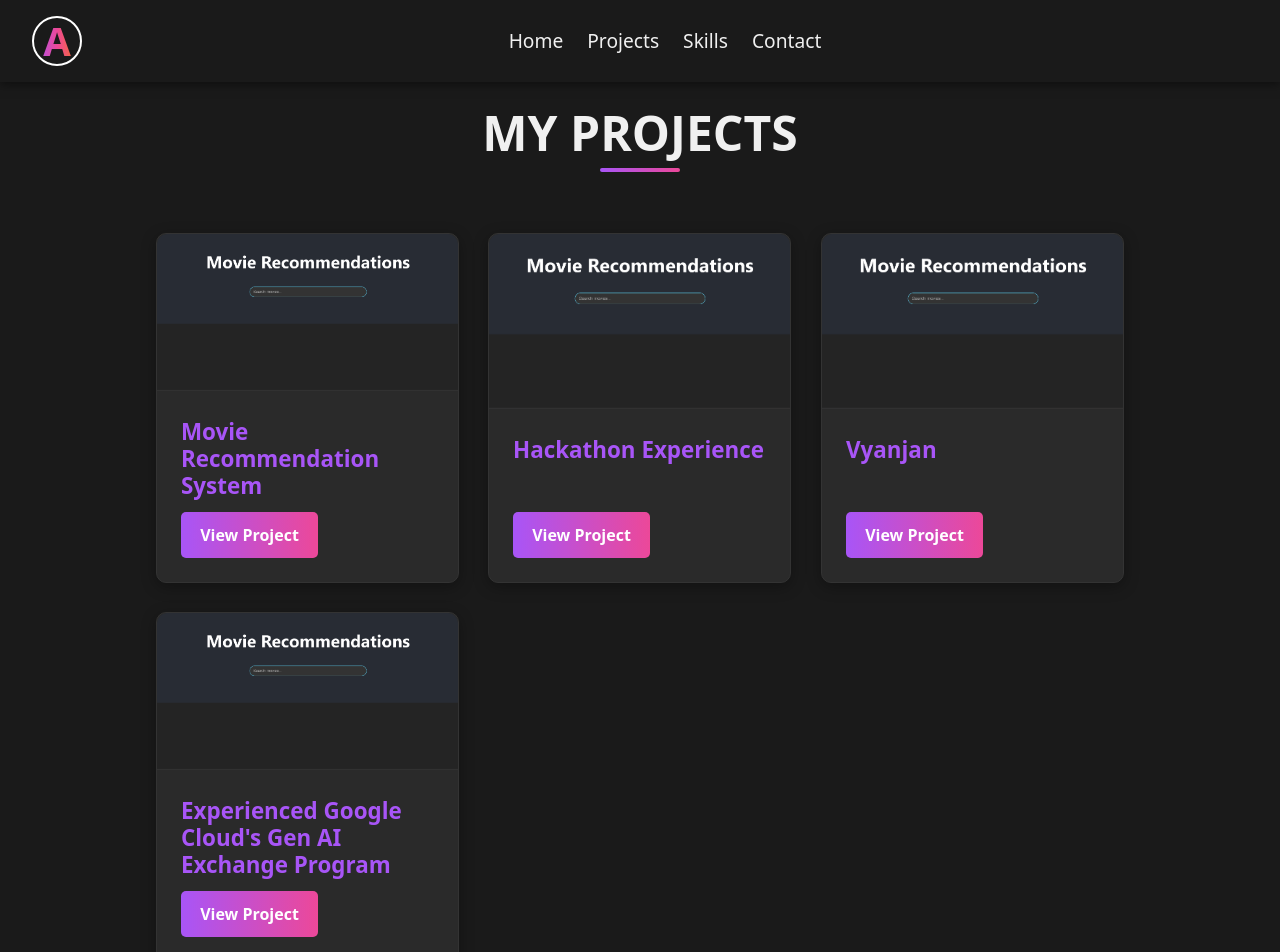
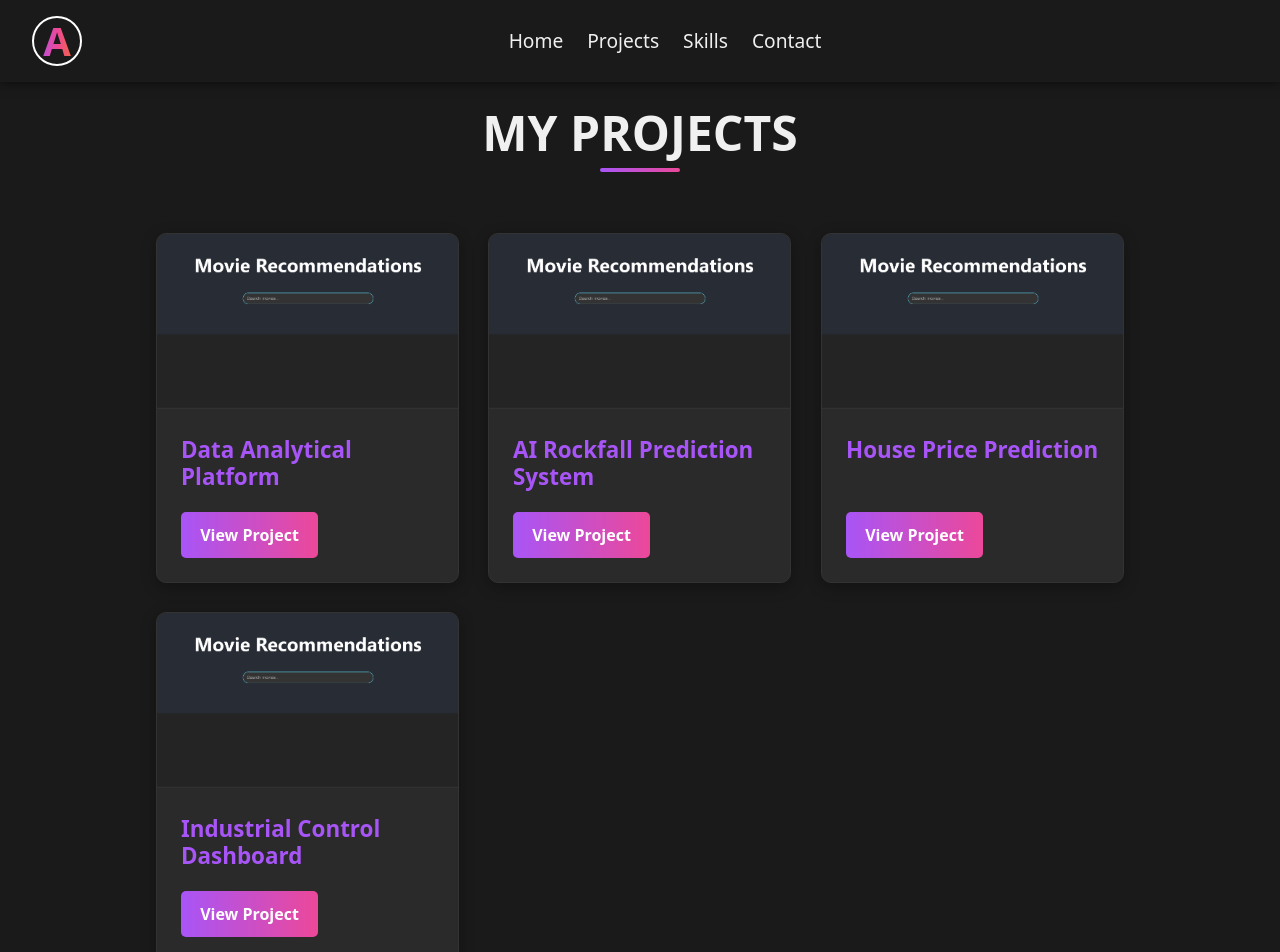
Before and after one commit to Aadharbindal/Portfolio, a React (Vite) app: page /projects in a window 1280 px wide. Shown: the top 952 px of the page. Built offline with nearby package versions, Linux system fonts and the light colour scheme.

Commit message:
Point project cards at real repositories and add descriptions

```diff
--- a/src/pages/Projects.jsx
+++ b/src/pages/Projects.jsx
@@ -5,27 +5,28 @@ import movie from '../assets/movie.png'
 const Projects = () => {
   const projects = [
     {
-      title: "Movie Recommendation System",
-
-      projectUrl: "https://github.com/AadharBindal/house_price_prediction",
-      imageUrl: movie /* Placeholder image */
+      title: "Data Analytical Platform",
+      description: "An end-to-end analytics workspace for exploring and visualising datasets, built with TypeScript and Next.js.",
+      projectUrl: "https://github.com/Aadharbindal/Data_Analytical_Platform",
+      imageUrl: movie
     },
     {
-      title: "Hackathon Experience",
-
-      projectUrl: "https://github.com/AadharBindal",
-      imageUrl: movie /* Placeholder image */
+      title: "AI Rockfall Prediction System",
+      description: "A risk-prediction system for monitoring open-pit mine slopes, combining sensor data with a machine learning model.",
+      projectUrl: "https://github.com/Aadharbindal/AI-Rockfall-Prediction-System",
+      imageUrl: movie
     },
     {
-      title: "Vyanjan",
-
-      projectUrl: "https://github.com/AadharBindal/Vyanjan_Hackthon_Project",
-      imageUrl: movie /* Placeholder image */
+      title: "House Price Prediction",
+      description: "Property valuation across 20 Indian cities using a Gradient Boosting model at R² 0.948, served through a Node.js REST API.",
+      projectUrl: "https://github.com/Aadharbindal/House_Price_Prediction",
+      imageUrl: movie
     },
     {
-      title: "Experienced Google Cloud's Gen AI Exchange Program",
-      projectUrl: "https://github.com/AadharBindal",
-      imageUrl: movie /* Placeholder image */
+      title: "Industrial Control Dashboard",
+      description: "A dense, real-time operator interface for industrial control systems, built with React 19 and Vite.",
+      projectUrl: "https://github.com/Aadharbindal/ABB",
+      imageUrl: movie
     },
   ];
 
@@ -42,6 +43,7 @@ const Projects = () => {
           >
             <ProjectCard
               title={project.title}
+              description={project.description}
               projectUrl={project.projectUrl}
               imageUrl={project.imageUrl} /* Pass the imageUrl prop */
             />
```
